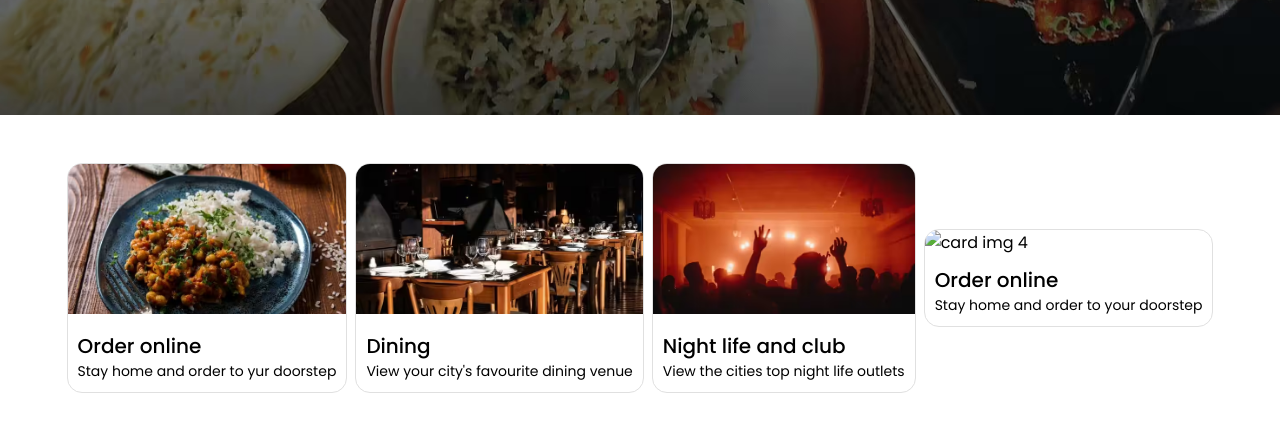
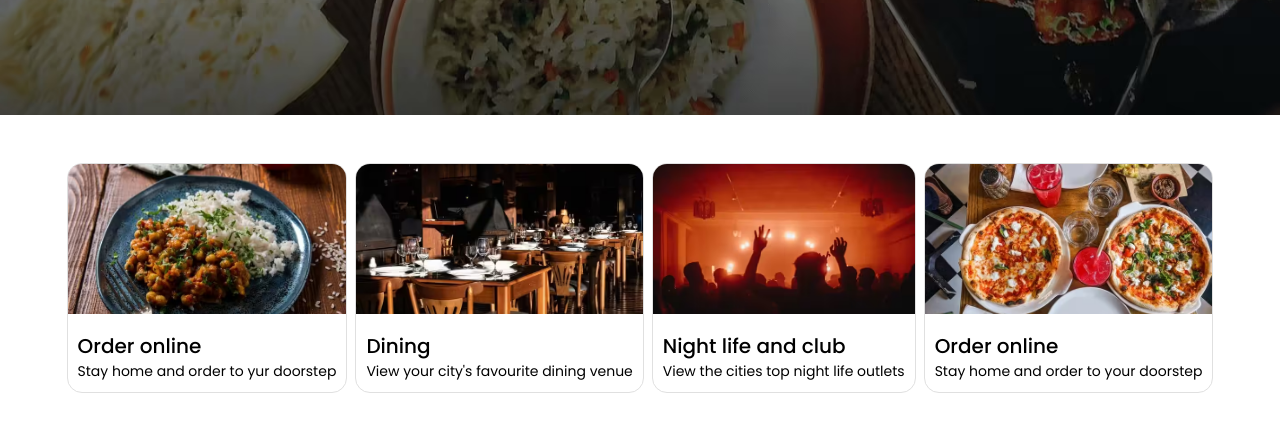
Before and after one commit to JB-05/FSWD-Zomato-Landing-Page, a plain HTML site: page index.html in a window 1280 px wide. Shown: the part 365-800 px from the top of the page. Drawn offline with Linux system fonts and the light colour scheme.

Commit message:
Update index.html

```diff
--- a/index.html
+++ b/index.html
@@ -86,7 +86,7 @@
     </div>
 
     <div class="we__offer_card">
-      <img src="./10123-J-20123-Zomato-Landing-Page/images/item4.png" alt="card img 4" />
+      <img src="./images/item4.png" alt="card img 4" />
       <div class="we__offer_content">
         <h2>Order online</h2>
         <p>Stay home and order to your doorstep</p>
```
